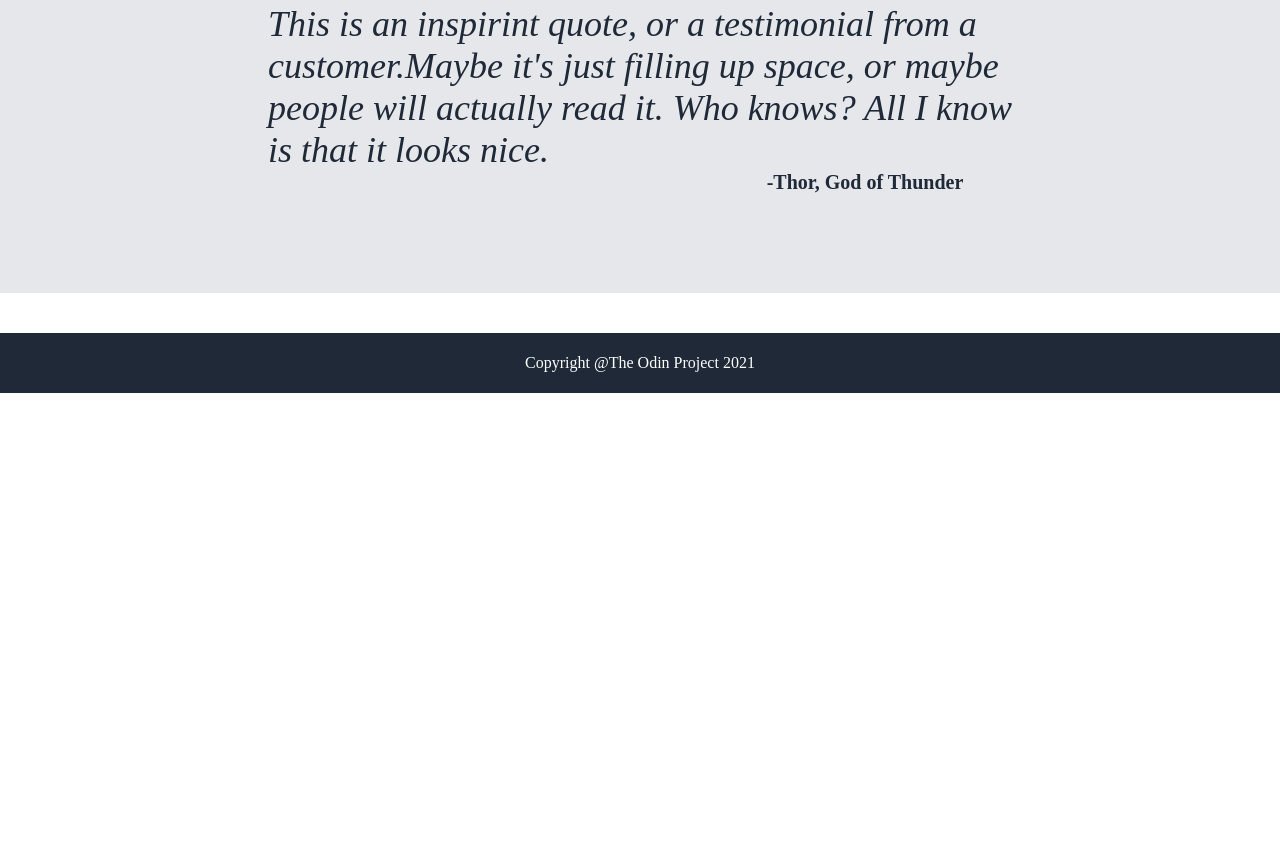
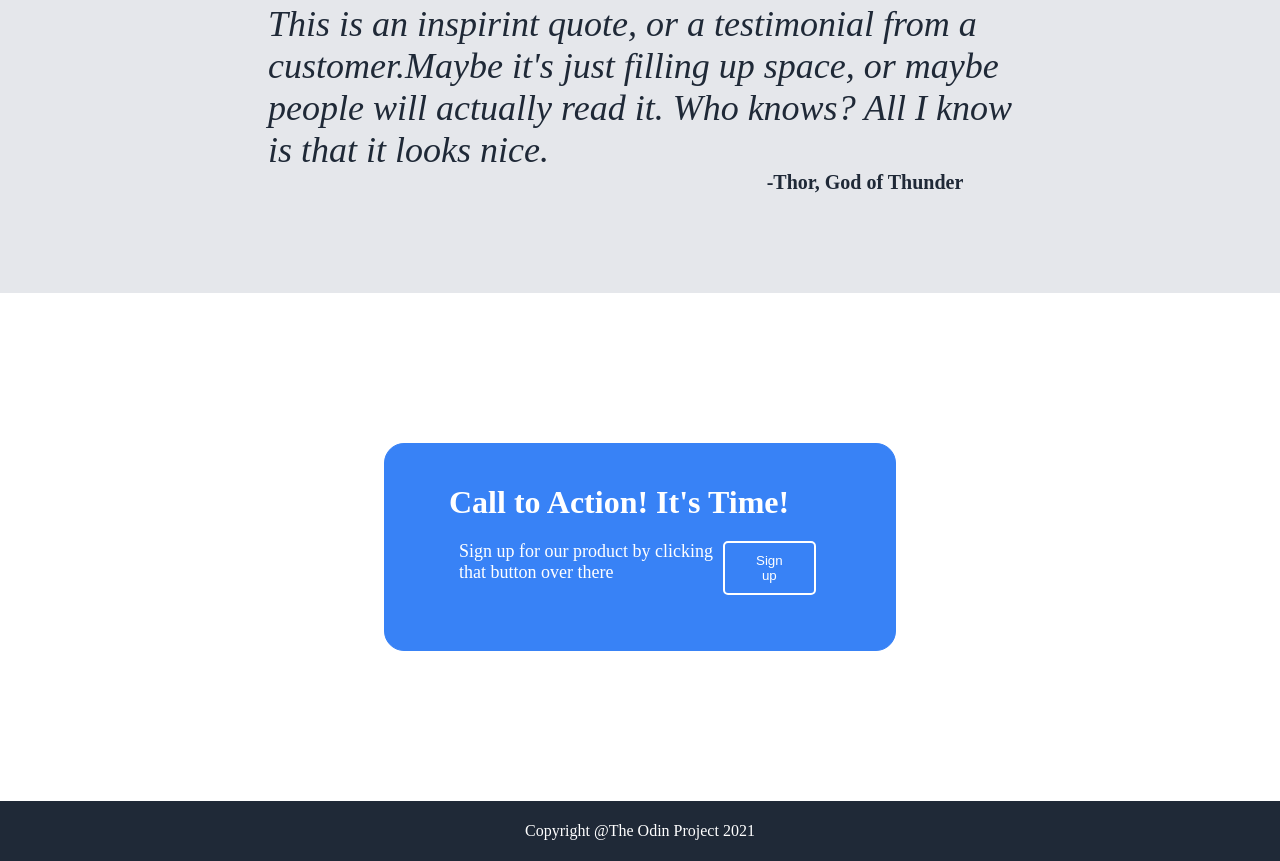
Before and after one commit to Vorpalv2/OP_FirstProject, a plain HTML site: page src/index.html in a window 1280 px wide. Shown: the part 1044-1905 px from the top of the page. Before the commit the page ends 1437 px from the top, so only its background shows below. Drawn offline with Linux system fonts and the light colour scheme.

Commit message:
some final tweaks

```diff
--- a/src/index.css
+++ b/src/index.css
@@ -38,11 +38,11 @@
   font-weight: bold;
   line-height: 35px;
   margin-left: -120px;
-  border: solid 5px purple;
+  /* border: solid 5px purple; */
 }
 
 .left {
-  border: 5px solid green;
+  /* border: 5px solid green; */
   display: flex;
   flex-direction: column;
   justify-content: center;
@@ -50,10 +50,12 @@
   width: 50%;
 }
 .left h3 {
+  display: flex;
+  align-items: flex-start;
   font-size: 18px;
   color: lightgray;
   padding-top: 20px;
-  border: solid 5px brown;
+  /* border: solid 5px brown; */
 }
 
 .right {
@@ -63,7 +65,7 @@
   justify-content: center;
 }
 .right img {
-  border: solid 5px grey;
+  /* border: solid 5px grey; */
   height: 70%;
   width: 50%;
   fill: grey;
@@ -159,3 +161,42 @@
   font-weight: bold;
   color: #1f2937;
 }
+
+.signin {
+  border: solid 1px #3882f6;
+  border-radius: 20px;
+  margin: 150px 30% 150px 30%;
+  background-color: #3882f6;
+  display: flex;
+  padding-left: 5%;
+  align-items: flex-start;
+  flex-direction: column;
+  justify-content: center;
+}
+
+#box {
+  width: 80%;
+  display: flex;
+  justify-content: space-between;
+  margin: 5px;
+  padding: 5px;
+  padding-bottom: 50px;
+  font-size: large;
+}
+
+.CTAHeading {
+  padding: 40px 0 10px 0;
+  color: white;
+}
+
+.CTAParagraph {
+  color: white;
+}
+
+#sign {
+  background-color: #3882f6;
+  border: solid white 2px;
+  border-radius: 5px;
+  color: white;
+  padding: 10px 30px;
+}
--- a/src/index.html
+++ b/src/index.html
@@ -82,7 +82,13 @@
       <h3 class="person">-Thor, God of Thunder</h3>
     </div>
     <!-- SignIn -->
-    <div class="signin"></div>
+    <div class="signin">
+      <h1 class="CTAHeading">Call to Action! It's Time!</h1>
+      <div id="box">
+        <p class="CTAParagraph">Sign up for our product by clicking that button over there</p>
+        <button id="sign">Sign up</button>
+      </div>
+    </div>
     <!-- Footer -->
     <footer class="footer">Copyright @The Odin Project 2021</footer>
   </body>
```
